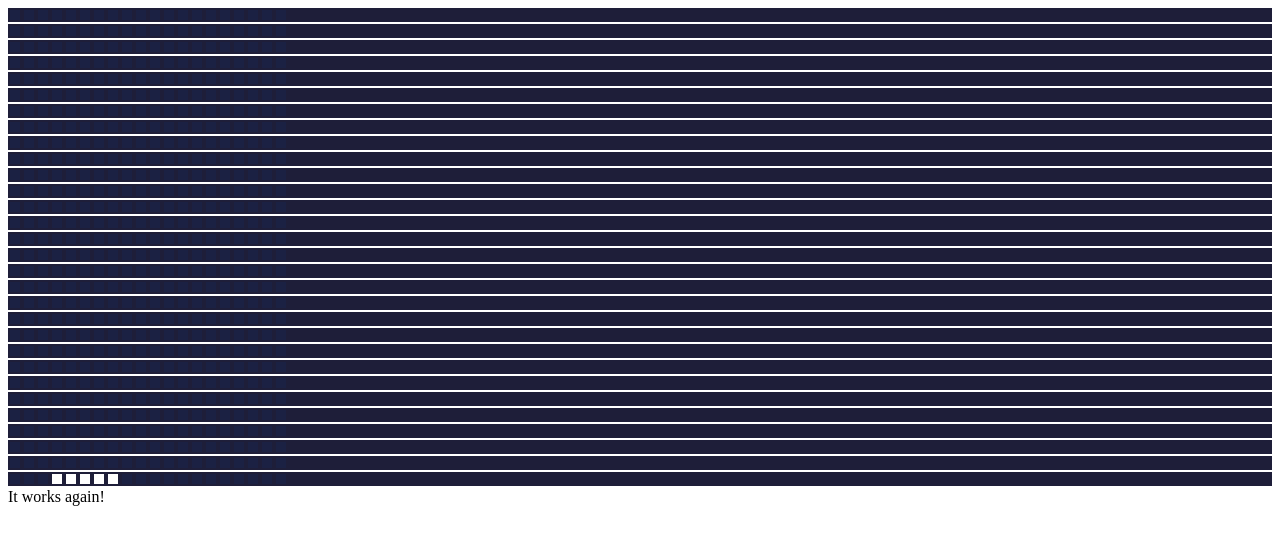
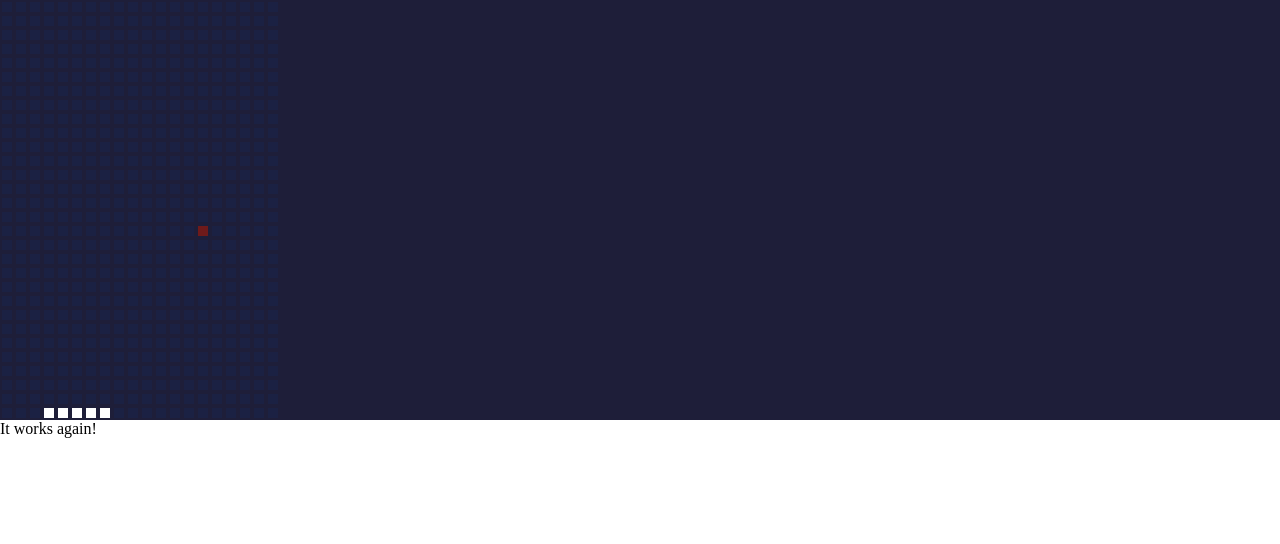
Before and after one commit to elvik/kill-em-all, a plain HTML site: page index.html in a window 1280 px wide. Drawn offline with Linux system fonts and the light colour scheme.

Commit message:
added targets

```diff
--- a/index.html
+++ b/index.html
@@ -1,11 +1,12 @@
 <!DOCTYPE html>
 <html>
+
 <head>
     <style>
         .row {
             background-color: rgb(30, 30, 57);
             display: flex;
-                margin-bottom: 2px;
+            margin: 0 px;
         }
 
         .col {
@@ -27,11 +28,16 @@
             background-color: rgb(111, 26, 26) !important;
         }
 
+        body {
+            margin: 0;
+        }
     </style>
 </head>
+
 <body>
     <div id="game_area"></div>
-        <script type="text/javascript" src="index.js" ></script>
+    <script type="text/javascript" src="index.js"></script>
     It works again!
 </body>
+
 </html>
--- a/index.js
+++ b/index.js
@@ -101,6 +101,7 @@ function draw() {
   }
   drawShip(state.shipPositionX);
   drawBullets(state.bulletPositions);
+  drawTarget();
 }
 
 function moveTargets() {
@@ -114,14 +115,25 @@ function moveTargets() {
 }
 
 function spawnTarget() {
+
   const newTarget = {
     row: 0,
     col: Math.floor(Math.random() * MAX_COLS),
   };
   state.targets.push(newTarget);
 }
+spawnTarget ();
 
-draw();
+function drawTarget() {
+for (let i = 0; i < state.targets.length; i++) {
+  const targetPosition = state.targets[i]; // { row: ..., col: ... }
+  const rowElement = gameArea.childNodes[targetPosition.row];
+  rowElement.childNodes[targetPosition.col].classList.add("target");
+};
+}
+console.log(state.targets);
+
+
 
 document.addEventListener("keydown", function (event) {
   const key = event.key;
@@ -157,6 +169,13 @@ setInterval(function () {
     bulletPosition.row = bulletPosition.row - 1;
   }
 
+  for (let i = 0; i < state.targets.length; i++) {
+    const target = state.targets[i];
+    target.row = target.row + 1;
+  }
+
+
+
   state.bulletPositions = state.bulletPositions.filter(function (item) {
     if (item.row < 0) {
       return false;
```
Lines whose indentation alone changed are shown as unchanged.
